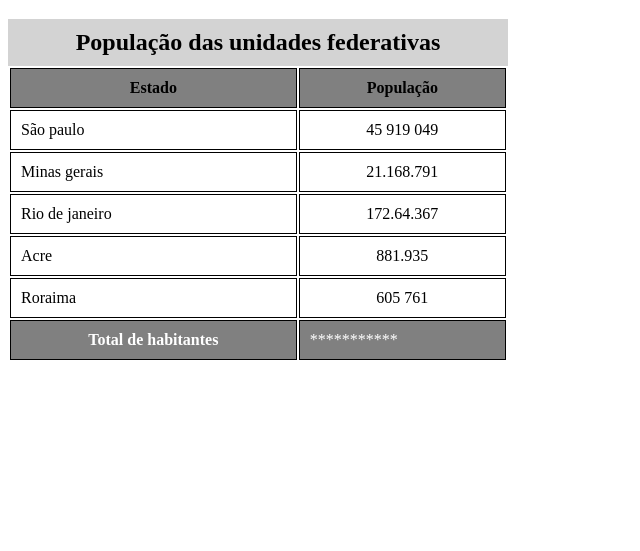
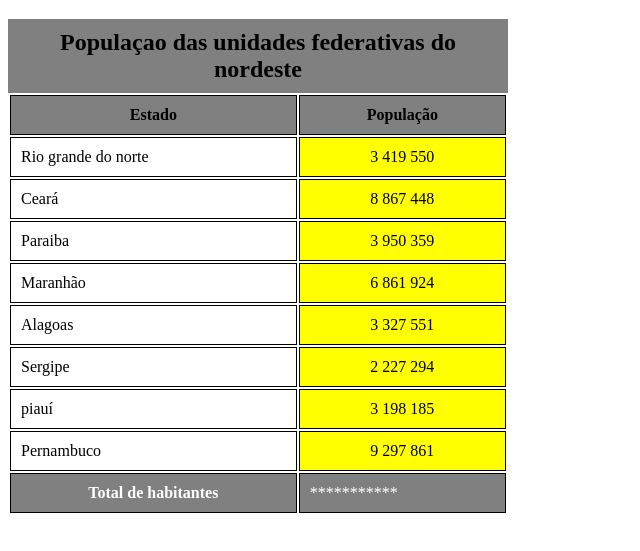
Before and after one commit to jeiellimeira/html-css, a plain HTML site: page exercícios/ex023/Table 02.html in a window 1280 px wide. Shown: the part 61-612 px from the top of the page, without its empty margins (0-640 px from the left). Drawn offline with Linux system fonts and the light colour scheme.

Commit message:
table 2 caption

```diff
--- a/exercícios/ex023/Table 02.html
+++ b/exercícios/ex023/Table 02.html
@@ -4,7 +4,7 @@
     <meta charset="UTF-8">
     <meta name="viewport" content="width=
     , initial-scale=1.0">
-    <title>Document</title>
+    <title>Table</title>
 </head>
 
 <style>
@@ -28,7 +28,7 @@
     caption{
         font-size: 1.5em;
         font-weight: bold;
-        background-color: lightgray;
+        background-color: gray;
         padding: 10px;
 
     }
@@ -44,6 +44,8 @@
 
     td.num{
         text-align: center;
+        color: black;
+        background-color: yellow;
     }
 </style>
 <body>
@@ -72,31 +74,46 @@
 
         <tbody>
             <tr>
-                <td>São paulo</td>
-                <td class="num">45 919 049</td>
+                <td>Rio grande do norte</td>
+                <td class="num">3 419 550</td>
             </tr>
 
             <tr>
-                <td>Minas gerais</td>
-                <td class="num">21.168.791</td>
+                <td>Ceará</td>
+                <td class="num">8 867 448</td>
             </tr>
 
             <tr>
-                <td>Rio de janeiro</td>
-                <td class="num">172.64.367</td>
+                <td>Paraiba</td>
+                <td class="num">3 950 359</td>
             </tr>
 
             <tr>
-                <td>Acre</td>
-                <td class="num">881.935</td>
+                <td>Maranhão</td>
+                <td class="num">6 861 924</td>
             </tr>
 
             <tr>
-                <td>Roraima</td>
-                <td class="num">605 761</td>
+                <td>Alagoas</td>
+                <td class="num"> 3 327 551</td>
+            </tr>
+
+            <tr>
+                <td>Sergipe</td>
+                <td class="num">2 227 294</td>
+            </tr>
+
+            <tr>
+                <td>piauí</td>
+                <td class="num">3 198 185</td>
+            </tr>
+
+            <tr>
+                <td>Pernambuco</td>
+                <td class="num">9 297 861</td>
             </tr>
         </tbody>
-<caption>População das unidades federativas</caption>
+<caption>Populaçao das unidades federativas do nordeste</caption>
         <tfoot>
             <tr>
                 <th>Total de habitantes</th>
```
